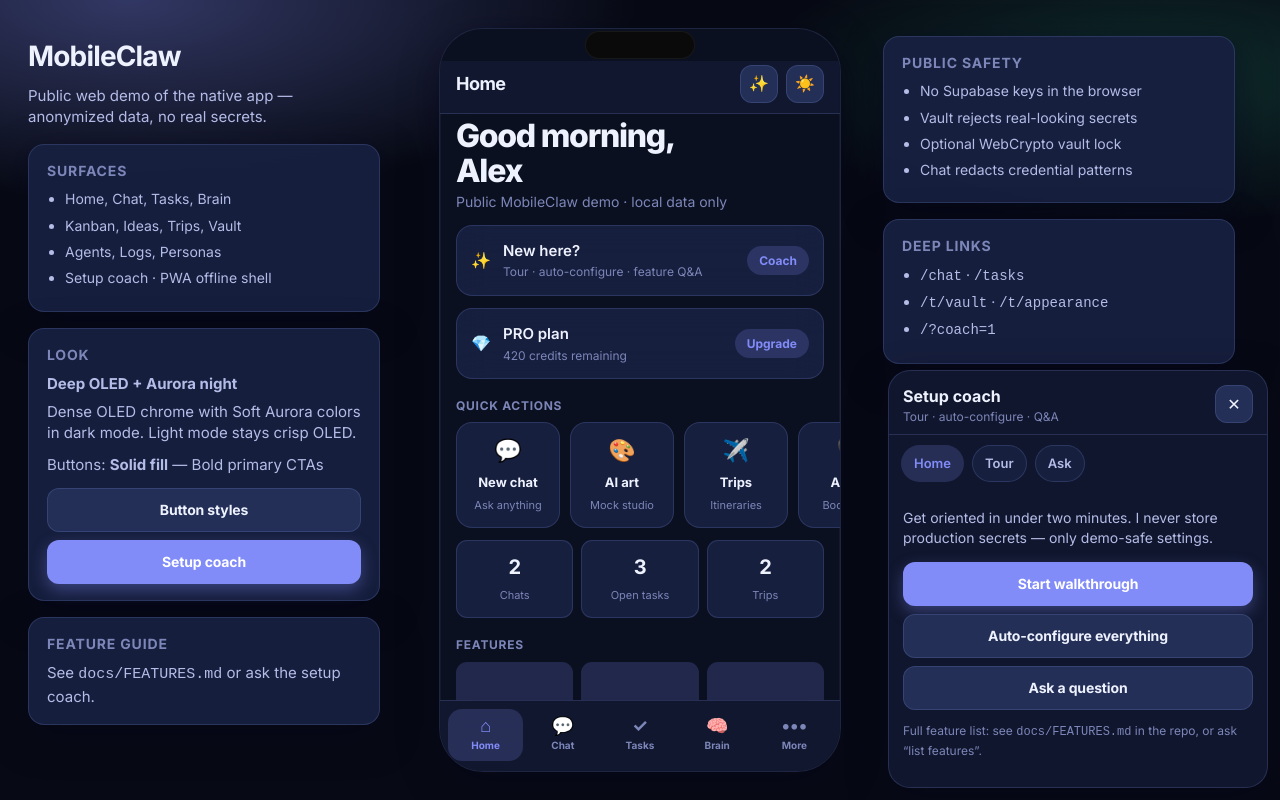
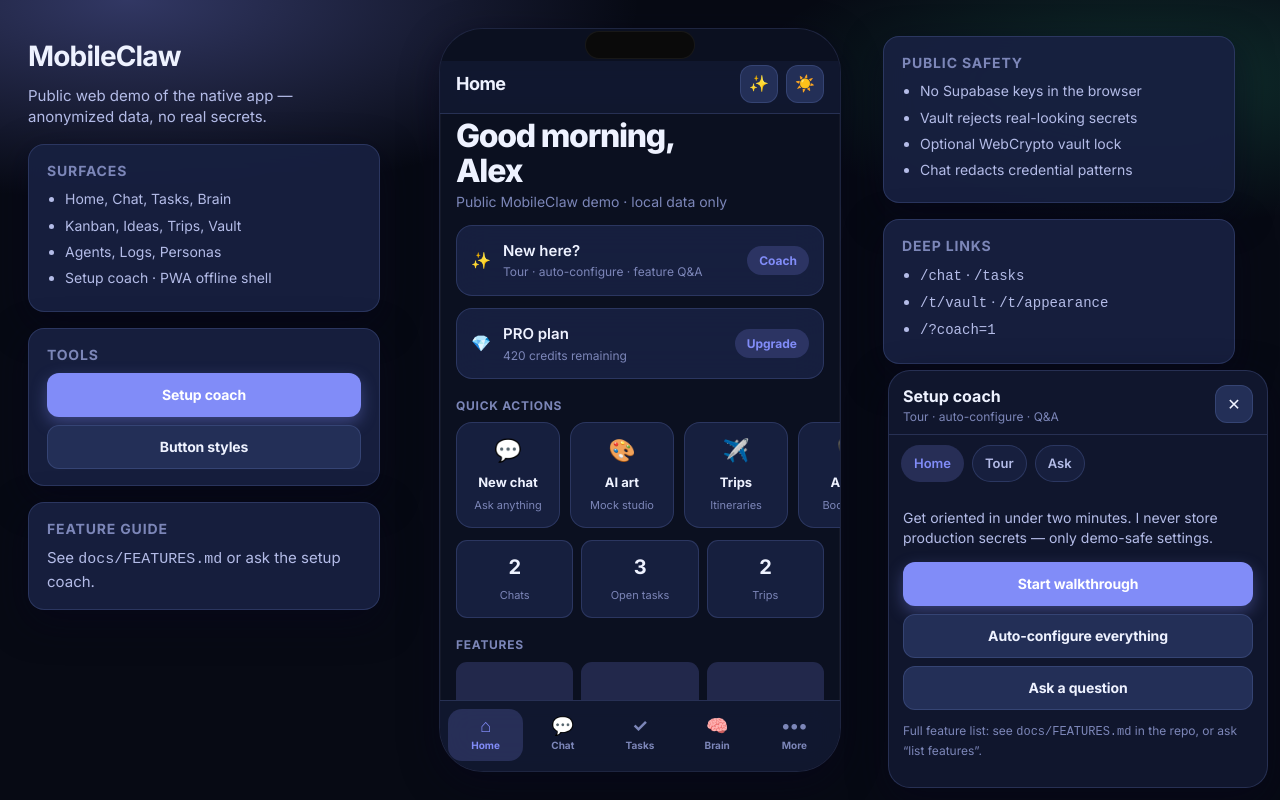
Before and after one commit to brianference/openclaw-one, a React (Vite) app: page / in a window 1280 px wide. Built offline with nearby package versions, Linux system fonts and the light colour scheme.

Commit message:
fix: remove Active design / Compare designs UI from desktop rail

```diff
--- a/src/components/PhoneShell.tsx
+++ b/src/components/PhoneShell.tsx
@@ -1,6 +1,5 @@
 import type { ReactNode } from 'react'
 import type { ButtonStyle, TabId } from '../data/seed'
-import { BUTTON_META, DESIGN_META } from '../theme'
 import type { ThemeMode } from '../data/seed'
 
 const TABS: { id: TabId; label: string; icon: string }[] = [
@@ -42,12 +41,9 @@ export function PhoneShell({
   onOpenCoach,
   onOpenAppearance,
   themeMode,
-  buttonStyle,
+  buttonStyle: _buttonStyle,
   children,
 }: PhoneShellProps) {
-  const look = DESIGN_META.oled
-  const btn = BUTTON_META[buttonStyle]
-
   return (
     <div className="app-frame">
       <a className="skip-link" href="#phone-main">
@@ -69,32 +65,25 @@ export function PhoneShell({
           </ul>
         </div>
         <div className="desktop-card">
-          <h3>Look</h3>
-          <p>
-            <strong>{look.name}</strong>
-          </p>
-          <p style={{ marginTop: 6 }}>{look.blurb}</p>
-          <p style={{ marginTop: 10 }}>
-            Buttons: <strong>{btn.name}</strong> — {btn.tagline}
-          </p>
+          <h3>Tools</h3>
+          {onOpenCoach ? (
+            <button
+              type="button"
+              className="btn"
+              style={{ width: '100%' }}
+              onClick={onOpenCoach}
+            >
+              Setup coach
+            </button>
+          ) : null}
           {onOpenAppearance ? (
             <button
               type="button"
               className="btn btn-ghost"
-              style={{ marginTop: 12, width: '100%' }}
+              style={{ marginTop: 8, width: '100%' }}
               onClick={onOpenAppearance}
             >
               Button styles
-            </button>
-          ) : null}
-          {onOpenCoach ? (
-            <button
-              type="button"
-              className="btn"
-              style={{ marginTop: 8, width: '100%' }}
-              onClick={onOpenCoach}
-            >
-              Setup coach
             </button>
           ) : null}
         </div>
```
Also changed, not shown: 1 other file (tests, documents, lock files or other folders).
